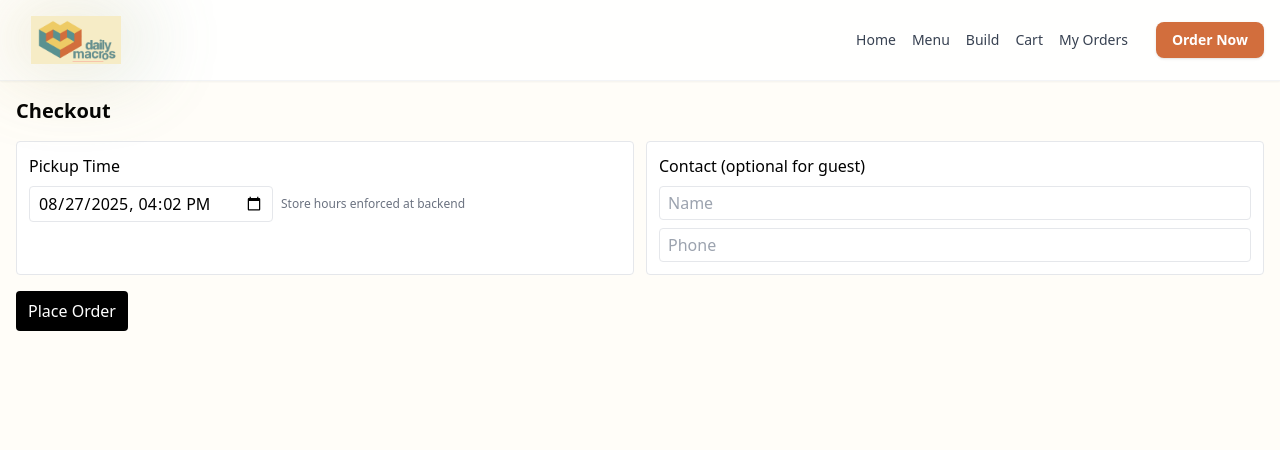
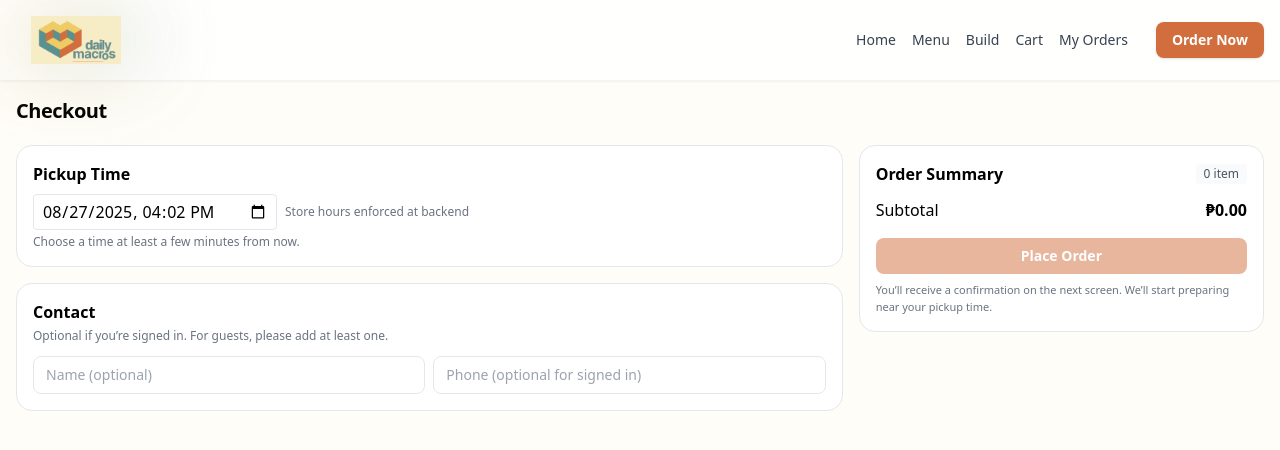
Before and after one commit to ElaiElaiElai1113/dailymacros, a React (Vite) app: page /checkout in a window 1280 px wide. Shown: the top 450 px of the page. Built offline with nearby package versions, Linux system fonts and the light colour scheme.

Commit message:
merged feature/checkout

```diff
--- a/src/pages/CartPage.tsx
+++ b/src/pages/CartPage.tsx
@@ -1,35 +1,47 @@
+// src/pages/CartPage.tsx
 import { useMemo, useState, useEffect } from "react";
 import { Link } from "react-router-dom";
 import { useCart } from "@/context/CartContext";
 import { supabase } from "@/lib/supabaseClient";
 
+/* ---------- Types: align with Checkout usage ---------- */
 type CartLine = {
   ingredient_id: string;
   amount: number;
   unit: string;
   role?: "base" | "extra";
   name?: string;
+  is_extra?: boolean; // used by checkout insert
 };
+
 type CartItem = {
   item_name: string;
   unit_price_cents: number;
   lines: CartLine[];
+  // keep optional fields used in Checkout flow
+  drink_id?: string | null;
+  size_ml?: number | null;
   base_drink_name?: string;
   base_price_cents?: number;
   addons_price_cents?: number;
 };
 
-function Price({ cents }: { cents: number }) {
-  return <span>₱{(cents / 100).toFixed(2)}</span>;
+function Price({ cents, bold }: { cents: number; bold?: boolean }) {
+  return (
+    <span className={bold ? "font-semibold" : ""}>
+      ₱{(Number(cents || 0) / 100).toFixed(2)}
+    </span>
+  );
 }
 
 function SectionTitle({ children }: { children: React.ReactNode }) {
   return (
-    <div className="text-xs font-semibold uppercase tracking-wide text-gray-500">
+    <div className="text-[11px] font-semibold uppercase tracking-wide text-gray-500">
       {children}
     </div>
   );
 }
+
 const getLineLabel = (l: CartLine, dict: Record<string, string>) =>
   l.name || dict[l.ingredient_id] || l.ingredient_id;
 
@@ -43,45 +55,53 @@ export default function CartPage() {
     clear: () => void;
   };
 
-  // Fallback ingredient names
+  // Fallback ingredient names (if not already on lines)
   const [nameDict, setNameDict] = useState<Record<string, string>>({});
+  const [loadingNames, setLoadingNames] = useState(false);
+
   useEffect(() => {
     const needsLookup = items.some((it) =>
       (it.lines || []).some((l) => !l.name)
     );
     if (!needsLookup) return;
+
     (async () => {
-      const { data } = await supabase
+      setLoadingNames(true);
+      const { data, error } = await supabase
         .from("ingredients")
         .select("id,name")
         .eq("is_active", true);
-      setNameDict(
-        Object.fromEntries((data ?? []).map((x: any) => [x.id, x.name]))
-      );
+      if (!error && data) {
+        setNameDict(Object.fromEntries(data.map((x: any) => [x.id, x.name])));
+      }
+      setLoadingNames(false);
     })();
   }, [items]);
 
-  const total = useMemo(
-    () => items.reduce((s, i) => s + (i.unit_price_cents || 0), 0),
+  const subtotal = useMemo(
+    () => items.reduce((s, i) => s + Number(i.unit_price_cents || 0), 0),
     [items]
   );
 
   return (
     <div className="space-y-5">
+      {/* Header */}
       <header className="flex items-center justify-between">
-        <h1 className="text-xl font-bold">Cart</h1>
+        <h1 className="text-xl font-extrabold tracking-tight">Your Cart</h1>
         {items.length > 0 && (
           <button
             onClick={clear}
             className="text-sm rounded-lg border px-3 py-1.5 hover:bg-gray-50"
+            title="Remove all items"
           >
             Clear
           </button>
         )}
       </header>
 
+      {/* Empty state */}
       {items.length === 0 ? (
-        <div className="rounded-xl border bg-white p-6 text-gray-600">
+        <div className="rounded-2xl border bg-white p-6 text-gray-600">
           Your cart is empty.{" "}
           <Link to="/menu" className="underline">
             Browse the menu
@@ -93,21 +113,34 @@ export default function CartPage() {
           .
         </div>
       ) : (
+        <>
+          {/* Items */}
           <div className="space-y-3">
             {items.map((it, idx) => (
               <CartItemCard
-              key={idx}
+                key={`${it.item_name}-${idx}`}
                 item={it}
                 onRemove={() => removeItem(idx)}
                 nameDict={nameDict}
+                loadingNames={loadingNames}
               />
             ))}
+          </div>
 
-          <div className="mt-4 rounded-xl border bg-white p-4">
-            <div className="flex items-center justify-between text-lg font-semibold">
-              <div>Total</div>
+          {/* Summary */}
+          <div className="grid gap-4 md:grid-cols-2">
+            <div className="rounded-2xl border bg-white p-4">
+              <div className="text-sm text-gray-600">
+                Prices shown include item-level totals. Nutrition is computed
+                per recipe. Add-ons may adjust the base price.
+              </div>
+            </div>
+
+            <div className="rounded-2xl border bg-white p-4">
+              <div className="flex items-center justify-between text-lg">
+                <div className="font-medium">Subtotal</div>
                 <div>
-                <Price cents={total} />
+                  <Price cents={subtotal} bold />
                 </div>
               </div>
               <div className="mt-3 flex gap-2">
@@ -115,7 +148,7 @@ export default function CartPage() {
                   to="/checkout"
                   className="rounded-lg bg-[#D26E3D] px-4 py-2 text-sm font-semibold text-white hover:opacity-90"
                 >
-                Checkout
+                  Proceed to Checkout
                 </Link>
                 <Link
                   to="/menu"
@@ -124,8 +157,12 @@ export default function CartPage() {
                   Continue Shopping
                 </Link>
               </div>
+              <div className="mt-2 text-[11px] text-gray-500">
+                You can review pickup time and contact info on the next page.
               </div>
             </div>
+          </div>
+        </>
       )}
     </div>
   );
@@ -135,12 +172,15 @@ function CartItemCard({
   item,
   onRemove,
   nameDict,
+  loadingNames,
 }: {
   item: CartItem;
   onRemove: () => void;
   nameDict: Record<string, string>;
+  loadingNames: boolean;
 }) {
   const [open, setOpen] = useState(true);
+
   const baseLines = useMemo(
     () => (item.lines || []).filter((l) => l.role === "base"),
     [item.lines]
@@ -149,6 +189,7 @@ function CartItemCard({
     () => (item.lines || []).filter((l) => l.role !== "base"),
     [item.lines]
   );
+
   const hasBreakdown =
     typeof item.base_price_cents === "number" &&
     typeof item.addons_price_cents === "number";
@@ -156,10 +197,13 @@ function CartItemCard({
   return (
     <div className="rounded-2xl border bg-white p-4 shadow-sm">
       <div className="flex items-start justify-between gap-4">
-        <div>
-          <div className="text-base font-semibold">{titleFor(item)}</div>
+        <div className="min-w-0">
+          <div className="truncate text-base font-semibold">
+            {titleFor(item)}
+          </div>
           <div className="text-xs text-gray-500">
             {(item.lines || []).length} ingredients
+            {loadingNames && <span className="ml-2">• loading names…</span>}
           </div>
         </div>
         <div className="text-right">
@@ -176,6 +220,7 @@ function CartItemCard({
             <button
               onClick={onRemove}
               className="text-xs rounded border px-2 py-1 text-rose-600 hover:bg-rose-50 border-rose-200"
+              title="Remove item"
             >
               Remove
             </button>
--- a/src/pages/CheckoutPage.tsx
+++ b/src/pages/CheckoutPage.tsx
@@ -1,7 +1,31 @@
+// src/pages/CheckoutPage.tsx
 import { useCart } from "@/context/CartContext";
 import PickupTimePicker from "@/components/PickupTimePicker";
 import { supabase } from "@/lib/supabaseClient";
-import { useState } from "react";
+import { useMemo, useState } from "react";
+
+type CartLine = {
+  ingredient_id: string;
+  amount: number;
+  unit: string;
+  is_extra?: boolean;
+  role?: "base" | "extra";
+};
+
+type CartItem = {
+  item_name: string;
+  unit_price_cents: number;
+  lines: CartLine[];
+  drink_id?: string | null;
+  size_ml?: number | null;
+  base_drink_name?: string;
+  base_price_cents?: number;
+  addons_price_cents?: number;
+};
+
+function Price({ cents }: { cents: number }) {
+  return <span>₱{(Number(cents || 0) / 100).toFixed(2)}</span>;
+}
 
 export default function CheckoutPage() {
   const { items, clear } = useCart();
@@ -12,29 +36,72 @@ export default function CheckoutPage() {
   const [phone, setPhone] = useState("");
   const [loading, setLoading] = useState(false);
 
+  const cartEmpty = items.length === 0;
+
+  const subtotal = useMemo(
+    () => items.reduce((sum, it) => sum + Number(it.unit_price_cents || 0), 0),
+    [items]
+  );
+
+  function validatePickup(ts: string) {
+    const dt = new Date(ts);
+    return dt.getTime() > Date.now() + 5 * 60 * 1000; // at least 5 minutes from now
+  }
+
+  function phoneLooksOk(v: string) {
+    if (!v) return true; // optional for signed-in users
+    const digits = v.replace(/\D/g, "");
+    return digits.length >= 10 && digits.length <= 13;
+  }
+
   async function placeOrder() {
+    if (cartEmpty) {
+      alert("Your cart is empty.");
+      return;
+    }
+    if (!validatePickup(pickup)) {
+      alert("Please choose a pickup time at least ~5 minutes in the future.");
+      return;
+    }
+
     setLoading(true);
-    // Require auth in production; for demo we allow guest and set customer_id via session if logged in
-    const { data: user } = await supabase.auth.getUser();
-    const { data: order, error } = await supabase
+    try {
+      const { data: auth } = await supabase.auth.getUser();
+      const authedUserId = auth.user?.id ?? null;
+
+      // If guest (no authed user), require at least a name or phone
+      if (!authedUserId && !(name.trim() || phone.trim())) {
+        setLoading(false);
+        alert("Please add your name or phone so we can reach you.");
+        return;
+      }
+      if (!phoneLooksOk(phone)) {
+        setLoading(false);
+        alert("Please enter a valid phone number (10–13 digits).");
+        return;
+      }
+
+      // Create order
+      const { data: order, error: orderErr } = await supabase
         .from("orders")
         .insert({
-        customer_id: user.user?.id ?? null,
+          customer_id: authedUserId,
           pickup_time: new Date(pickup).toISOString(),
-        guest_name: name || null,
-        guest_phone: phone || null,
+          guest_name: name.trim() || null,
+          guest_phone: phone.trim() || null,
+          // you can add status defaults on the DB side (e.g., 'pending')
         })
         .select("*")
         .single();
-    if (error) {
-      alert(error.message);
-      setLoading(false);
-      return;
-    }
 
+      if (orderErr || !order)
+        throw orderErr || new Error("Failed creating order.");
+
+      // Insert items one by one (capture IDs)
       for (let idx = 0; idx < items.length; idx++) {
         const it = items[idx];
-      const { data: oi, error: e1 } = await supabase
+
+        const { data: oi, error: oiErr } = await supabase
           .from("order_items")
           .insert({
             order_id: order.id,
@@ -47,64 +114,146 @@ export default function CheckoutPage() {
           })
           .select("*")
           .single();
-      if (e1) {
-        alert(e1.message);
+
+        if (oiErr || !oi)
+          throw oiErr || new Error("Failed creating order item.");
+
+        // Insert line ingredients
+        const lineRows =
+          (it.lines || []).map((l) => ({
+            order_item_id: oi.id,
+            ingredient_id: l.ingredient_id,
+            amount: Number(l.amount),
+            unit: l.unit,
+            is_extra: !!(l as any).is_extra,
+          })) || [];
+
+        if (lineRows.length > 0) {
+          const { error: liErr } = await supabase
+            .from("order_item_ingredients")
+            .insert(lineRows);
+
+          if (liErr) throw liErr;
+        }
+      }
+
+      clear();
+      alert("✅ Order placed! You can track it in My Orders.");
+    } catch (err: any) {
+      const pickupISO = new Date(pickup).toISOString();
+      const { data: recent, error: findErr } = await supabase
+        .from("orders")
+        .select("id, pickup_time")
+        .eq("pickup_time", pickupISO)
+        .order("created_at", { ascending: false })
+        .limit(1);
+
+      if (!findErr && recent && recent[0]) {
+        await supabase.from("orders").delete().eq("id", recent[0].id);
+      }
+
+      alert(err?.message || "Something went wrong placing your order.");
+    } finally {
       setLoading(false);
-        return;
     }
-      const rows = it.lines.map((l) => ({
-        order_item_id: oi!.id,
-        ingredient_id: l.ingredient_id,
-        amount: l.amount,
-        unit: l.unit,
-        is_extra: !!l.is_extra,
-      }));
-      const { error: e2 } = await supabase
-        .from("order_item_ingredients")
-        .insert(rows);
-      if (e2) {
-        alert(e2.message);
-        setLoading(false);
-        return;
-      }
-      // trigger will snapshot nutrition
-    }
-    clear();
-    setLoading(false);
-    alert("Order placed! See My Orders for status.");
   }
 
   return (
-    <div className="space-y-4">
-      <h1 className="text-xl font-bold">Checkout</h1>
-      <div className="grid md:grid-cols-2 gap-3">
-        <div className="bg-white border rounded p-3 space-y-2">
-          <div className="font-medium">Pickup Time</div>
+    <div className="space-y-5">
+      <h1 className="text-xl font-extrabold tracking-tight">Checkout</h1>
+
+      <div className="grid gap-4 md:grid-cols-3">
+        {/* Left column: customer + time */}
+        <div className="md:col-span-2 space-y-4">
+          <div className="rounded-2xl border bg-white p-4">
+            <div className="font-semibold">Pickup Time</div>
+            <div className="mt-2">
               <PickupTimePicker value={pickup} onChange={setPickup} />
             </div>
-        <div className="bg-white border rounded p-3 space-y-2">
-          <div className="font-medium">Contact (optional for guest)</div>
+            <p className="mt-1 text-xs text-gray-500">
+              Choose a time at least a few minutes from now.
+            </p>
+          </div>
+
+          <div className="rounded-2xl border bg-white p-4">
+            <div className="font-semibold">Contact</div>
+            <p className="mt-1 text-xs text-gray-500">
+              Optional if you’re signed in. For guests, please add at least one.
+            </p>
+            <div className="mt-3 grid gap-2 md:grid-cols-2">
               <input
-            className="border px-2 py-1 rounded w-full"
-            placeholder="Name"
+                className="rounded-lg border px-3 py-2 text-sm outline-none focus:ring-2 focus:ring-[#D26E3D]/30"
+                placeholder="Name (optional)"
                 value={name}
                 onChange={(e) => setName(e.target.value)}
               />
               <input
-            className="border px-2 py-1 rounded w-full"
-            placeholder="Phone"
+                className="rounded-lg border px-3 py-2 text-sm outline-none focus:ring-2 focus:ring-[#D26E3D]/30"
+                placeholder="Phone (optional for signed in)"
                 value={phone}
                 onChange={(e) => setPhone(e.target.value)}
               />
             </div>
           </div>
+        </div>
+
+        {/* Right column: order summary */}
+        <aside className="md:col-span-1">
+          <div className="rounded-2xl border bg-white p-4">
+            <div className="mb-2 flex items-center justify-between">
+              <div className="font-semibold">Order Summary</div>
+              <div className="rounded bg-gray-50 px-2 py-0.5 text-xs text-gray-600">
+                {items.length} item{items.length > 1 ? "s" : ""}
+              </div>
+            </div>
+
+            <ul className="divide-y divide-gray-100 text-sm">
+              {items.map((it, i) => (
+                <li key={i} className="py-2">
+                  <div className="flex items-start justify-between gap-2">
+                    <div className="min-w-0">
+                      <div className="truncate font-medium">
+                        {it.base_drink_name
+                          ? `Custom — ${it.base_drink_name}`
+                          : it.item_name}
+                      </div>
+                      {typeof it.base_price_cents === "number" &&
+                        typeof it.addons_price_cents === "number" && (
+                          <div className="mt-0.5 text-[11px] text-gray-500">
+                            Base <Price cents={it.base_price_cents} /> · Add-ons{" "}
+                            <Price cents={it.addons_price_cents} />
+                          </div>
+                        )}
+                    </div>
+                    <div className="shrink-0">
+                      <Price cents={it.unit_price_cents} />
+                    </div>
+                  </div>
+                </li>
+              ))}
+            </ul>
+
+            <div className="mt-3 flex items-center justify-between text-base">
+              <div className="font-medium">Subtotal</div>
+              <div className="font-semibold">
+                <Price cents={subtotal} />
+              </div>
+            </div>
+
             <button
-        disabled={loading}
+              disabled={loading || cartEmpty}
               onClick={placeOrder}
-        className="px-3 py-2 bg-black text-white rounded disabled:opacity-60"
+              className="mt-4 w-full rounded-lg bg-[#D26E3D] px-4 py-2 text-sm font-semibold text-white transition hover:opacity-90 disabled:opacity-50"
             >
               {loading ? "Placing…" : "Place Order"}
             </button>
+            <p className="mt-2 text-[11px] text-gray-500">
+              You’ll receive a confirmation on the next screen. We’ll start
+              preparing near your pickup time.
+            </p>
+          </div>
+        </aside>
+      </div>
     </div>
   );
 }
--- a/src/pages/MenuPage.tsx
+++ b/src/pages/MenuPage.tsx
@@ -159,16 +159,6 @@ export default function MenuPage() {
       {/* Header */}
       <div className="mx-auto max-w-7xl px-4 pt-8">
         <div className="flex items-center justify-between">
-          <Link to="/" className="flex items-center gap-3">
-            <img
-              src="/logo.svg"
-              alt="DailyMacros logo"
-              className="h-9 w-9 rounded-lg"
-            />
-            <span className="font-semibold tracking-tight text-lg">
-              DailyMacros
-            </span>
-          </Link>
           <Link
             to="/build"
             className="rounded-lg px-4 py-2 text-white text-sm font-medium hover:opacity-90"
```
Lines whose indentation alone changed are shown as unchanged.
